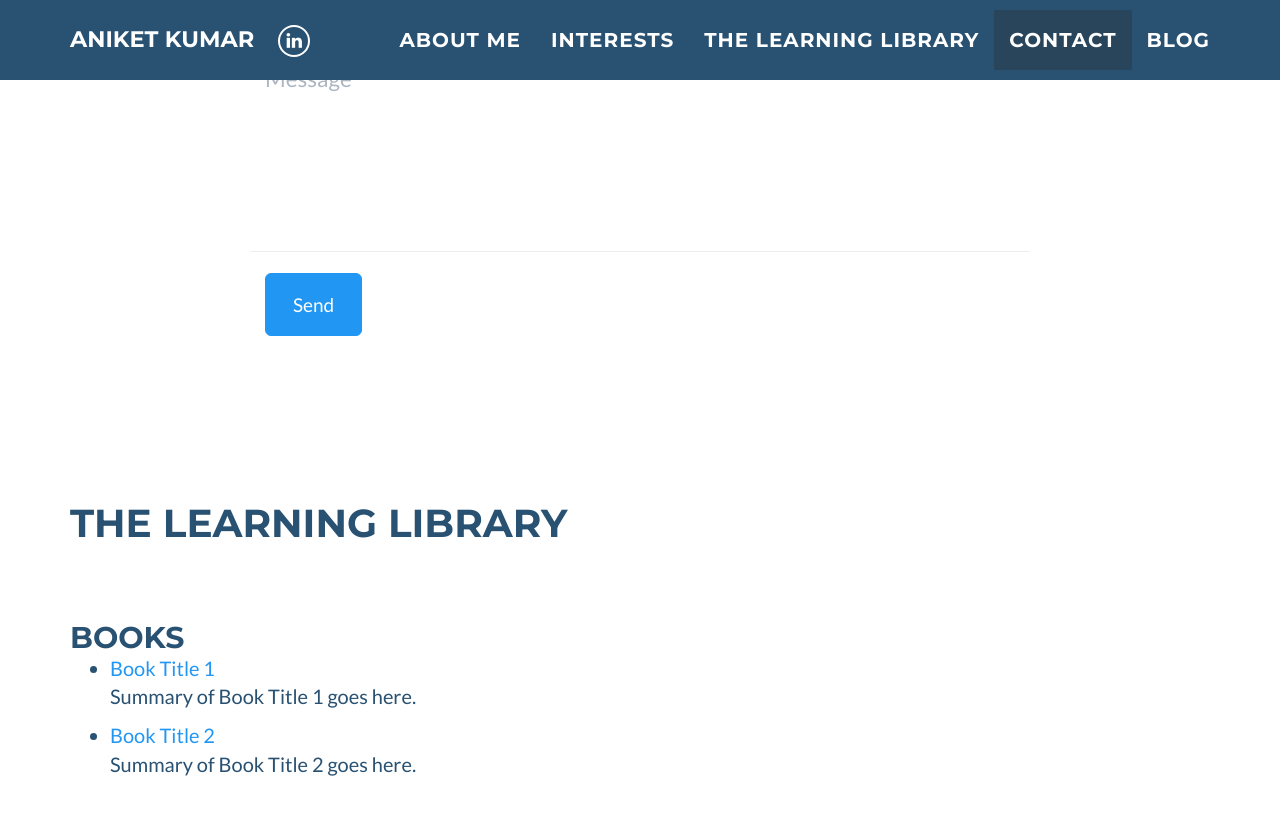
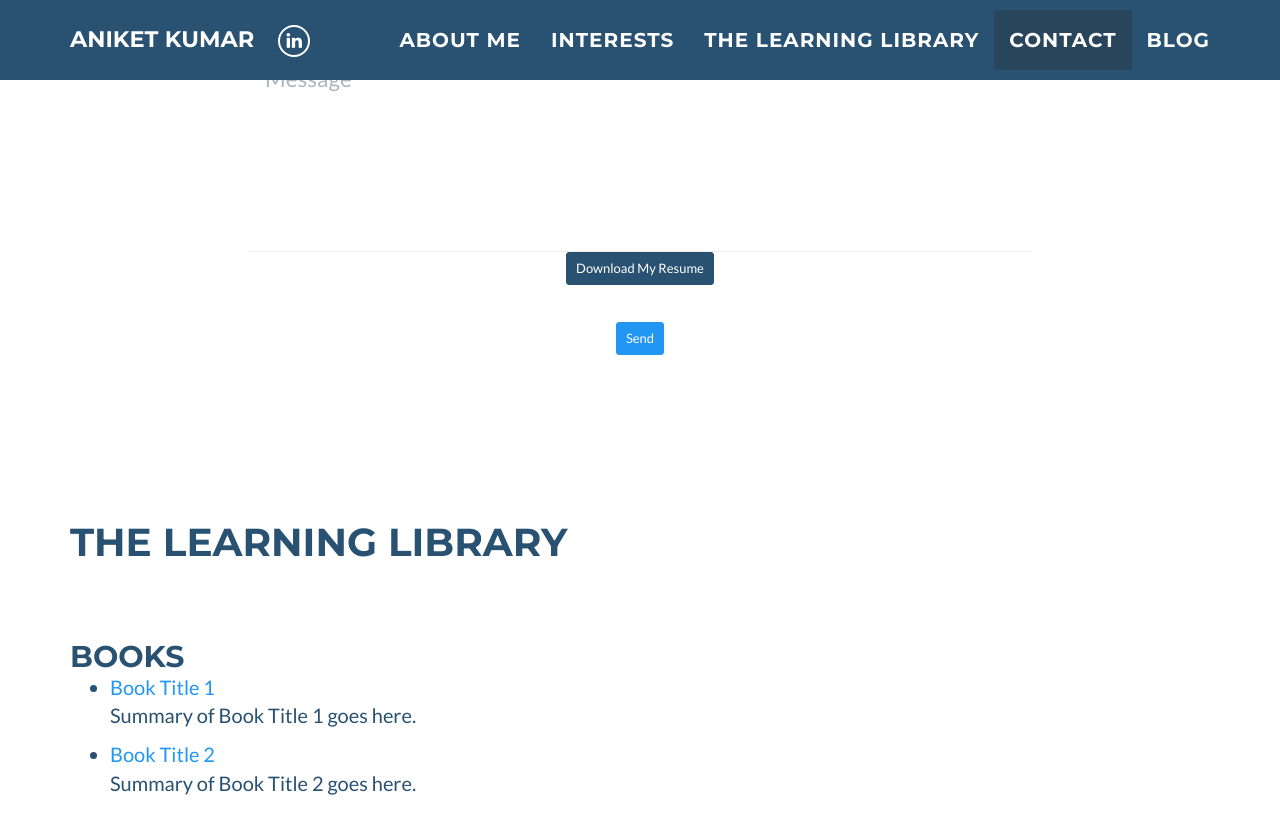
Before and after one commit to 007aniketkumar/007aniketkumar.github.io, a Jekyll site: the page built from index.html, in a window 1280 px wide and 900 px high, scrolled down 2284 px. Shown: the top 834 px of the window. Built offline with Jekyll 4.4.1, drawn with Linux system fonts in a browser that asks for light colours.

Commit message:
Update contact_form.html

```diff
--- a/_includes/contact_form.html
+++ b/_includes/contact_form.html
@@ -9,7 +9,7 @@
         </div>
         <div class="row">
             <div class="col-lg-8 col-lg-offset-2">
-				<form  action="//formspree.io/{{ site.email }}" method="POST" name="sentMessage" id="contactForm" novalidate>
+                <form action="//formspree.io/{{ site.email }}" method="POST" name="sentMessage" id="contactForm" novalidate>
                     <div class="row control-group">
                         <div class="form-group col-xs-12 floating-label-form-group controls">
                             <label>Name</label>
@@ -25,7 +25,7 @@
                         </div>
                     </div>
                     <div>
-						<input type="hidden"  name="_subject" value="New submission!">
+                        <input type="hidden" name="_subject" value="New submission!">
                         <input type="text" name="_gotcha" style="display:none" />
                     </div>
                     <div class="row control-group">
@@ -35,11 +35,19 @@
                             <p class="help-block text-danger"></p>
                         </div>
                     </div>
+
+                    <!-- Download Resume Section -->
+                    <div class="row control-group">
+                        <div class="form-group col-xs-12 text-center">
+                            <a href="https://drive.google.com/file/d/1pLLRDrJokiW8zKsfaOko-bVxk-XpvmH9/view?usp=drive_link" download class="btn btn-primary btn-sm">Download My Resume</a>
+                        </div>
+                    </div>
+
                     <br>
                     <div id="success"></div>
                     <div class="row">
-						<div class="form-group col-xs-12">
-							<button type="submit" class="btn btn-success btn-lg">Send</button>
+                        <div class="form-group col-xs-12 text-center">
+                            <button type="submit" class="btn btn-success btn-sm">Send</button>
                         </div>
                     </div>
                 </form>
```
Lines whose indentation alone changed are shown as unchanged.
